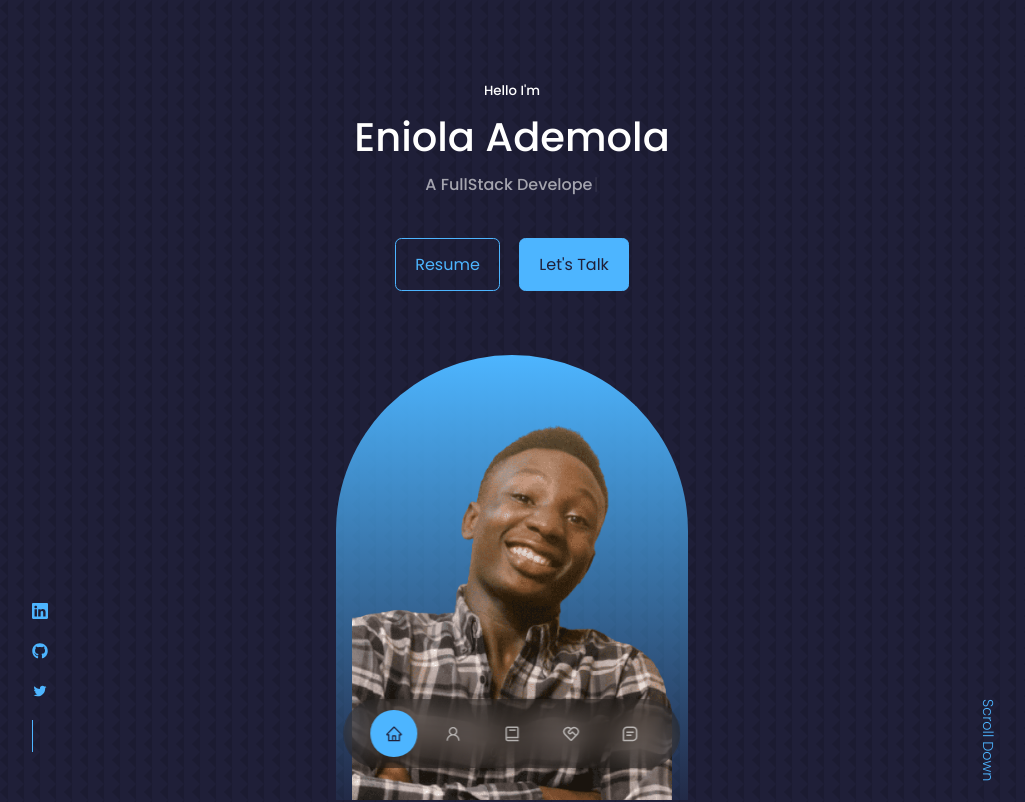
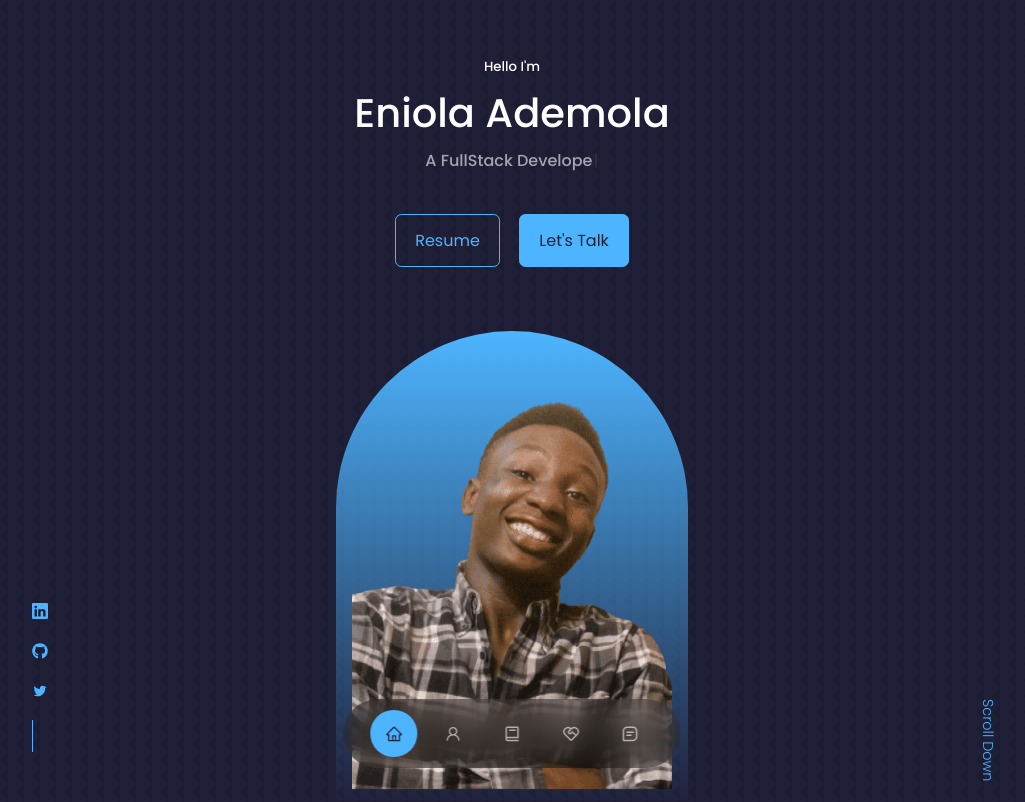
Before and after one commit to EniolaAdemola/react-portfolio-v1, a React (Create React App) app: page / in a window 1280 px wide. Shown: the top 802 px of the page, without its empty margins (128-1153 px from the left). Built offline with nearby package versions, Linux system fonts and the light colour scheme.

Commit message:
update header style and remove stckers

```diff
--- a/src/components/header/header.css
+++ b/src/components/header/header.css
@@ -1,6 +1,6 @@
 header {
     height: 100vh;
-    padding-top: 5rem;
+    padding-top: 3.5rem;
     overflow: hidden;
 }
 
```
